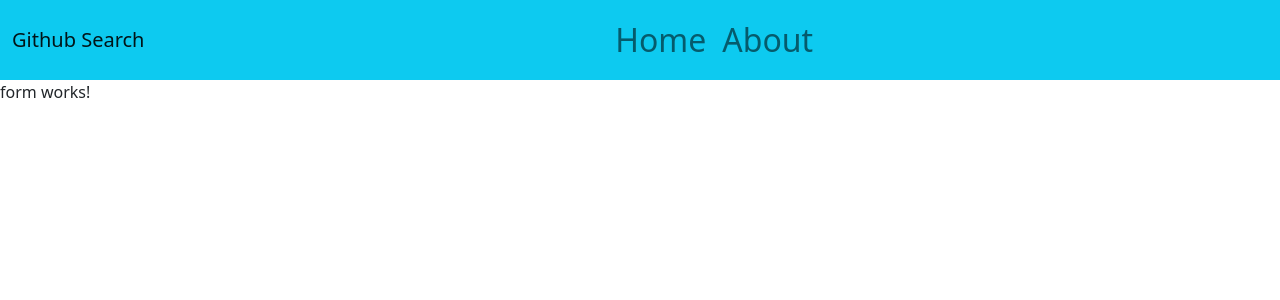
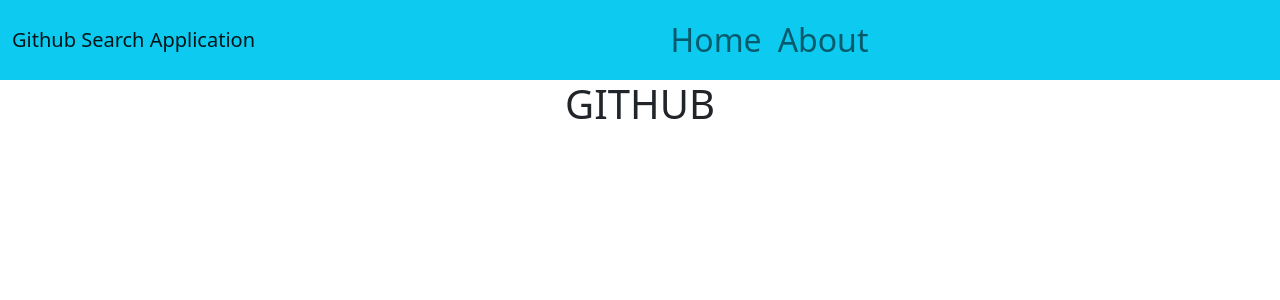
Before and after one commit to catekui/github-search, an Angular app: page / in a window 1280 px wide. Shown: the top 300 px of the page. Built offline with nearby package versions, Linux system fonts and the light colour scheme.

Commit message:
add github component

```diff
--- a/src/app/app.component.html
+++ b/src/app/app.component.html
@@ -1,2 +1,3 @@
 <app-navbar></app-navbar>
 <app-form></app-form>
+<app-github></app-github>
--- a/src/app/app.module.ts
+++ b/src/app/app.module.ts
@@ -5,12 +5,14 @@
 import { AppComponent } from './app.component';
 import { NavbarComponent } from './navbar/navbar.component';
 import { FormComponent } from './form/form.component';
+import { GithubComponent } from './github/github.component';
 
 @NgModule({
   declarations: [
     AppComponent,
     NavbarComponent,
-    FormComponent
+    FormComponent,
+    GithubComponent
   ],
   imports: [
     BrowserModule,
--- a/src/app/form/form.component.html
+++ b/src/app/form/form.component.html
@@ -1 +1 @@
-<p>form works!</p>
+<!-- <p>form works!</p> -->
--- /dev/null
+++ b/src/app/github/github.component.html
@@ -0,0 +1,3 @@
+<div class="container">
+    <h1 class="text-center">GITHUB</h1>
+</div>
--- /dev/null
+++ b/src/app/github/github.component.ts
@@ -0,0 +1,15 @@
+import { Component, OnInit } from '@angular/core';
+
+@Component({
+  selector: 'app-github',
+  templateUrl: './github.component.html',
+  styleUrls: ['./github.component.css']
+})
+export class GithubComponent implements OnInit {
+
+  constructor() { }
+
+  ngOnInit(): void {
+  }
+
+}
--- a/src/app/navbar/navbar.component.html
+++ b/src/app/navbar/navbar.component.html
@@ -1,6 +1,6 @@
 <div class="container-fluid bg-info github">
     <nav class="navbar navbar-expand-xl navbar-light">
-        <a href="" class="navbar-brand">Github Search</a>
+        <a href="" class="navbar-brand">Github Search Application</a>
         <button class="navbar-toggler" type="button" data-toggle="collapse" data-target="#toggleMobileMenu">
             <span class="navbar-toggler-icon"></span>
 
```
Also changed, not shown: src/app/github/github.component.css (added), 1 other file (tests, documents, lock files or other folders).
